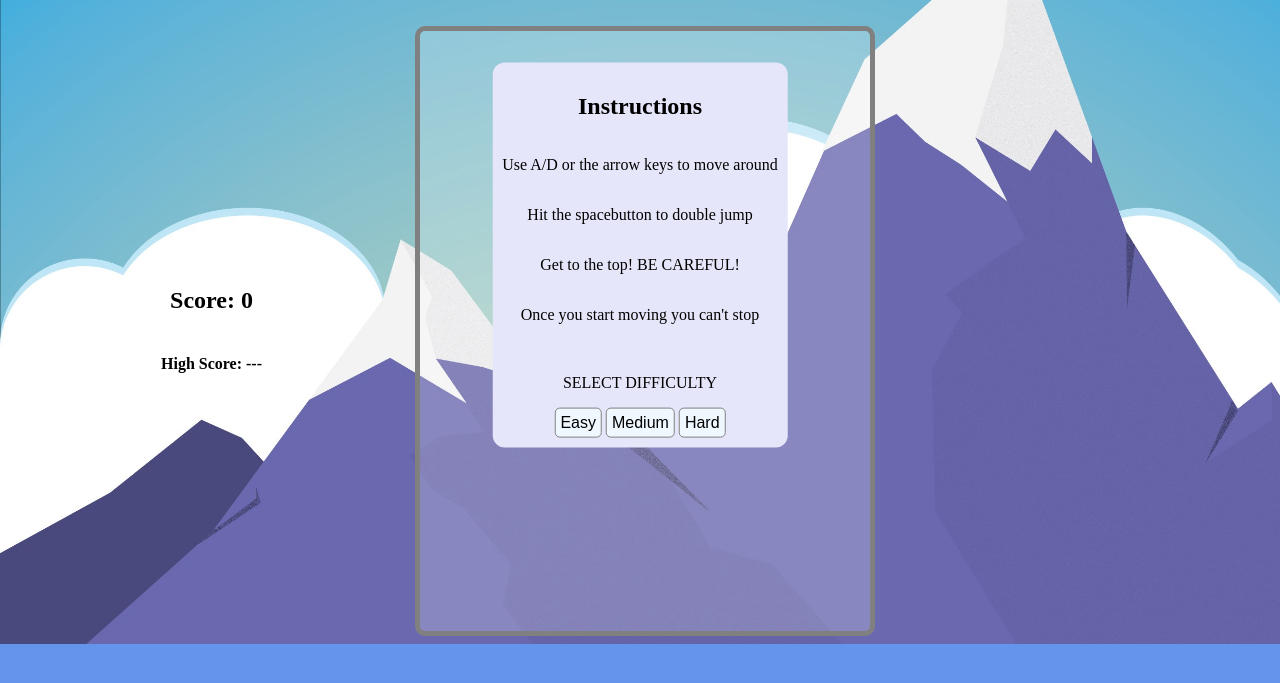
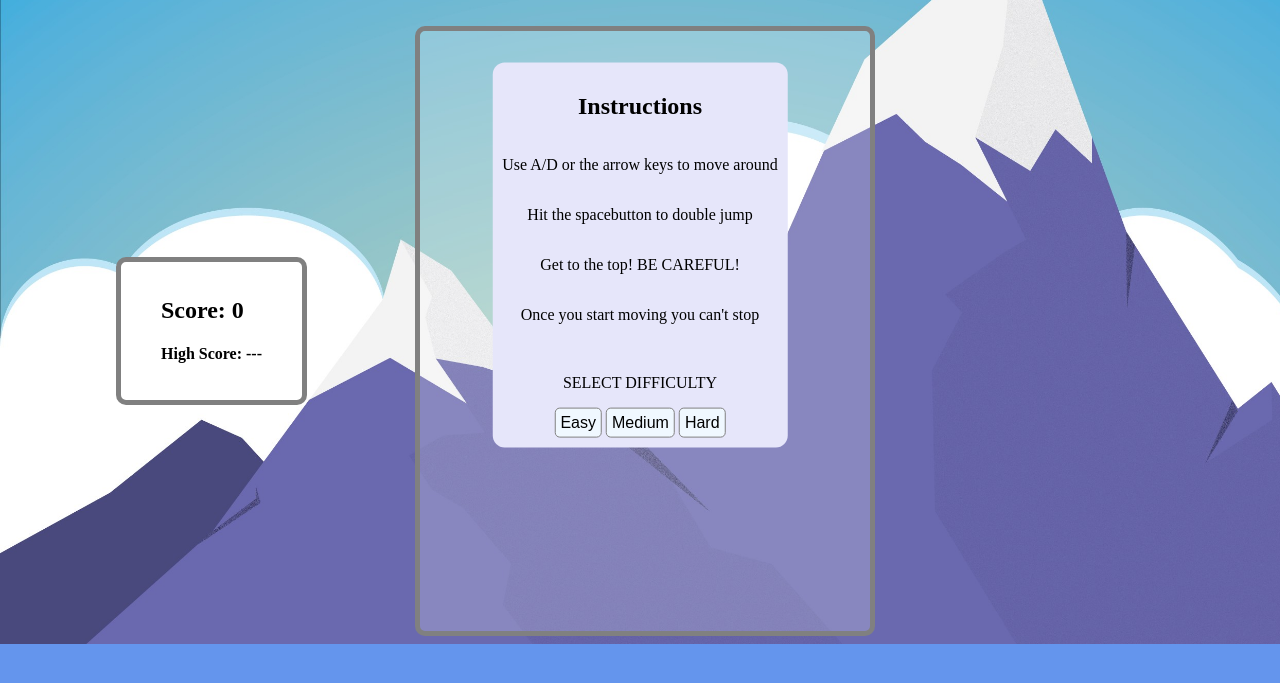
Before and after one commit to jondavila/mountain-climber, a plain HTML site: page index.html in a window 1280 px wide. Shown: the part 97-780 px from the top of the page. Drawn offline with Linux system fonts and the light colour scheme.

Commit message:
fix: fix score card styling

```diff
--- a/app.js
+++ b/app.js
@@ -281,8 +281,6 @@ function playerLost() {
 
     }
 }
-
-
 //=================================== PLAYER LOST ====================================================//
 
 
--- a/index.html
+++ b/index.html
@@ -16,8 +16,10 @@
     <div class="game-screen">
         <main>
             <aside id="left">
-                <h2 id="score">Score: 0</h2>
-                <h4 id="high-score">High Score: ---</h4>
+                <div id="score-card">
+                    <h2 id="score">Score: 0</h2>
+                    <h4 id="high-score">High Score: ---</h4>
+                </div>
             </aside>
             <canvas id="game"></canvas>
             <aside id="right">
--- a/style.css
+++ b/style.css
@@ -64,3 +64,10 @@ button {
     justify-content: center;
     align-items: center;
 }
+
+#score-card {
+    border: 5px solid gray;
+    border-radius: 10px;
+    padding: 15px 40px;
+    background-color: white;
+}
```
